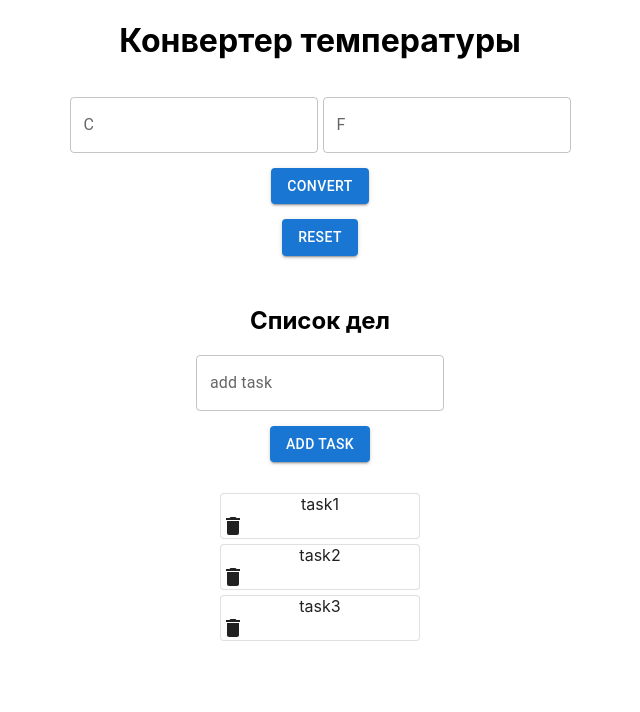
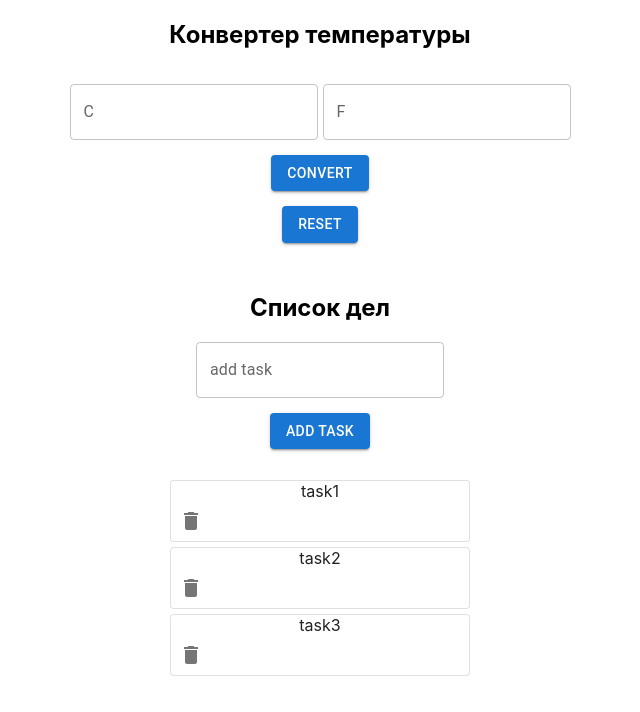
Before and after one commit to jpikin/react_sem_3, a React (Create React App) app: page / in a window 1280 px wide. Shown: the top 712 px of the page, without its empty margins (320-960 px from the left). Built offline with nearby package versions, Linux system fonts and the light colour scheme.

Commit message:
delete func added

```diff
--- a/src/App.css
+++ b/src/App.css
@@ -75,7 +75,6 @@
   flex-direction: column;
   margin-left: 0;
   margin-right: 0;
+  width: 300px;
+  white-space: normal;
 }
-.card-w {
-  width: 200px;
-}
--- a/src/components/TemperatureConverter.js
+++ b/src/components/TemperatureConverter.js
@@ -9,10 +9,13 @@ function TemperatureConverter() {
     const [valueC, setValueC] = useState('');
 
     const convert = (e) =>{
-        if (valueC && valueF) {
+        if (!valueC && !valueF) {
+            alert("Одна температура должна быть заполнена!")
+        }
+        else if (valueC && valueF) {
             setValueC('');
             setValueF('');
-            alert("Толькл одна температура должна быть заполнена!")
+            alert("Только одна температура должна быть заполнена!")
         } else if (isNaN(valueC) || isNaN(valueF)) {
             alert("Введите числовое значение!")
             setValueC('');
@@ -38,7 +41,7 @@ function TemperatureConverter() {
 
     return (
         <div className='mainContainer'>
-            <h1>Конвертер температуры</h1>
+            <h2>Конвертер температуры</h2>
             <div className='inputFields'>
                 <TextField id="tf1" label="C" variant="outlined" onChange={takeValueC} value={valueC} />
                 <TextField id="tf2" label="F" variant="outlined" onChange={takeValueF} value={valueF} />
--- a/src/components/TodoList.js
+++ b/src/components/TodoList.js
@@ -1,9 +1,9 @@
 import TextField from '@mui/material/TextField';
 import Button from '@mui/material/Button';
 import Card from '@mui/material/Card';
-import Chip from '@mui/material/Chip';
+import DeleteIcon from '@mui/icons-material/Delete';
+import IconButton from '@mui/material/IconButton';
 import Stack from '@mui/material/Stack';
-import DeleteIcon from '@mui/icons-material/Delete';
 
 import '../App.css'
 import { useState, React } from 'react';
@@ -13,6 +13,7 @@ export default function TodoList() {
 
     const [task, setTask] = useState('');
     const[cards, setCards] = useState(['task1', 'task2', 'task3'])
+
     const addTask = () =>{
         setCards([...cards, task])
         setTask('')
@@ -20,11 +21,9 @@ export default function TodoList() {
     const takeTask = (e) => {
         setTask(e.target.value);
     }
-
-    const handleDelete = () => {
-        console.info('You clicked the delete icon.');
+    function deleteFunc(value)  {
+        setCards(prevCards => prevCards.filter(cardText => cardText !== value))
       };
-
 
 
     return (
@@ -33,19 +32,19 @@ export default function TodoList() {
         <div className='mainContainer'>
             <TextField id="tf" label="add task" variant="outlined" onChange={takeTask} value={task} />
             <Button variant="contained" onClick={addTask}>Add task</Button>
-            <ul className='todoList card card-w'>
+            <ul className='todoList card'>
                 {cards.map((el, index=0) =>
                 <li key={index++}>
-
-                    <Card variant="outlined" className='card'>{el}
-                    <DeleteIcon onClick={handleDelete}/>
-
+                    <Card variant="outlined" id={`card${index}`}>{el}
+                        <Stack direction="row" spacing={1} onClick={() => deleteFunc(el)}>
+                            <IconButton aria-label="delete">
+                                <DeleteIcon />
+                            </IconButton>
+                        </Stack>
                     </Card>
                 </li>)}
             </ul>
         </div>
-
-
         </>
-     );
+    );
 }
```
